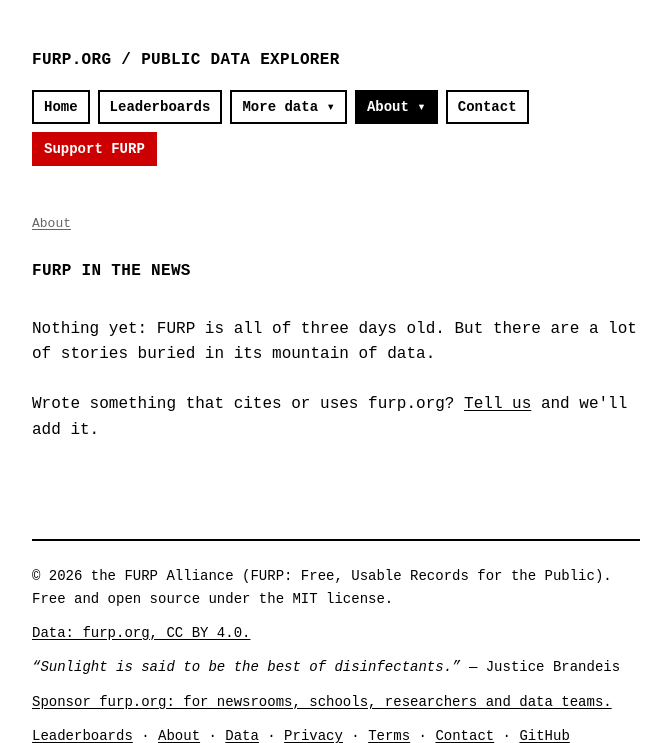
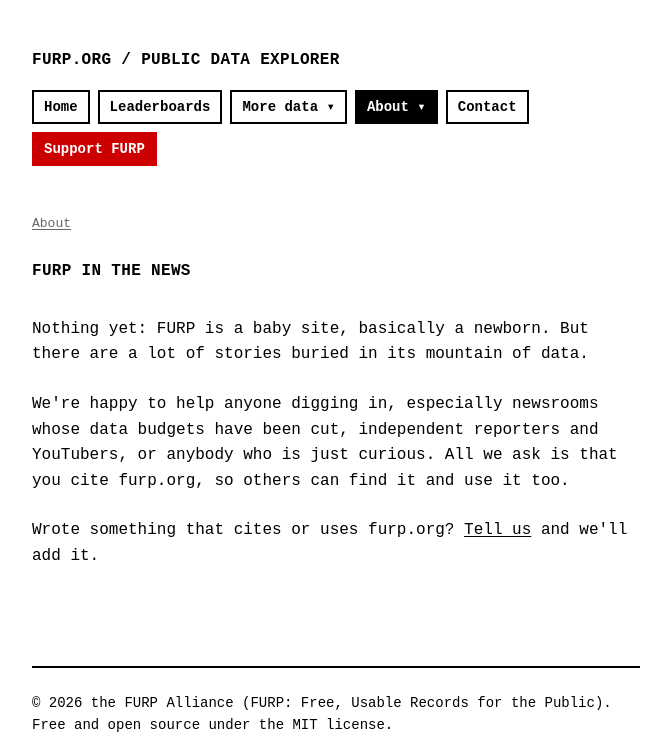
Before and after one commit to michaelolenick/np-explorer, a FastAPI app: page /about/news in a window 1280 px wide. Shown: the top 743 px of the page, without its empty margins (304-975 px from the left). Run offline with FastAPI, Linux system fonts and the light colour scheme; some libraries are stand-ins or nearby versions.

Commit message:
In the News: a newborn site; happy to help newsrooms, independent reporters, YouTubers and the curious; please cite us
Co-Authored-By: Claude Opus 5.5 (1M context) <noreply@anthropic.com>

```diff
--- a/templates/about_news.html
+++ b/templates/about_news.html
@@ -11,7 +11,8 @@
 {% for a in news_items %}<li><a href="{{ a.url }}" rel="noopener">{{ a.headline }}</a><br><span class="muted">{{ a.outlet }}{% if a.date %}, {{ a.date.strftime("%B") }} {{ a.date.day }}, {{ a.date.year }}{% endif %}</span></li>{% endfor %}
 </ul>
 {% else %}
-<p>Nothing yet: FURP is all of three days old. But there are a lot of stories buried in its mountain of data.</p>
+<p>Nothing yet: FURP is a baby site, basically a newborn. But there are a lot of stories buried in its mountain of data.</p>
+<p>We're happy to help anyone digging in, especially newsrooms whose data budgets have been cut, independent reporters and YouTubers, or anybody who is just curious. All we ask is that you cite furp.org, so others can find it and use it too.</p>
 {% endif %}
 <p>Wrote something that cites or uses furp.org? <a href="/contact?topic=Press">Tell us</a> and we'll add it.</p>
 {% endblock %}
```
Also changed, not shown: tests/test_news.py (+1 -1 lines).
